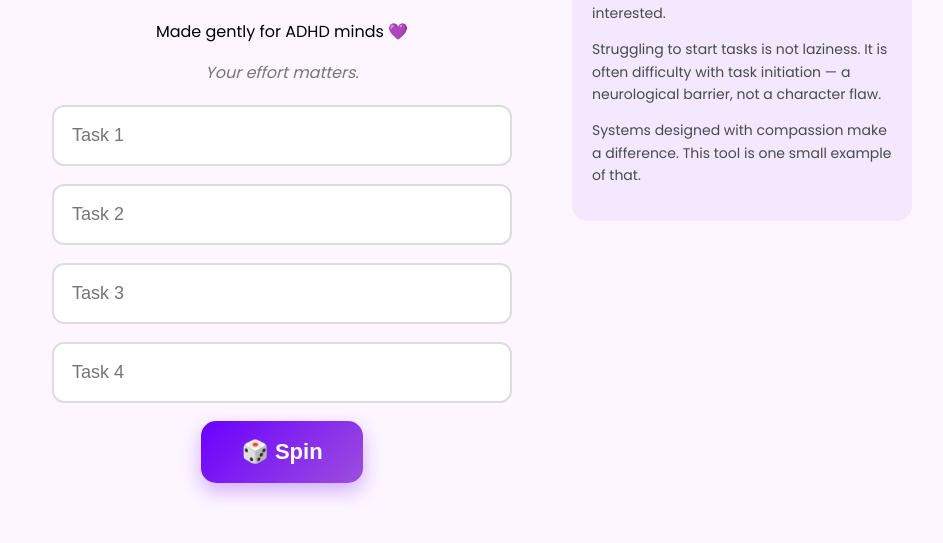
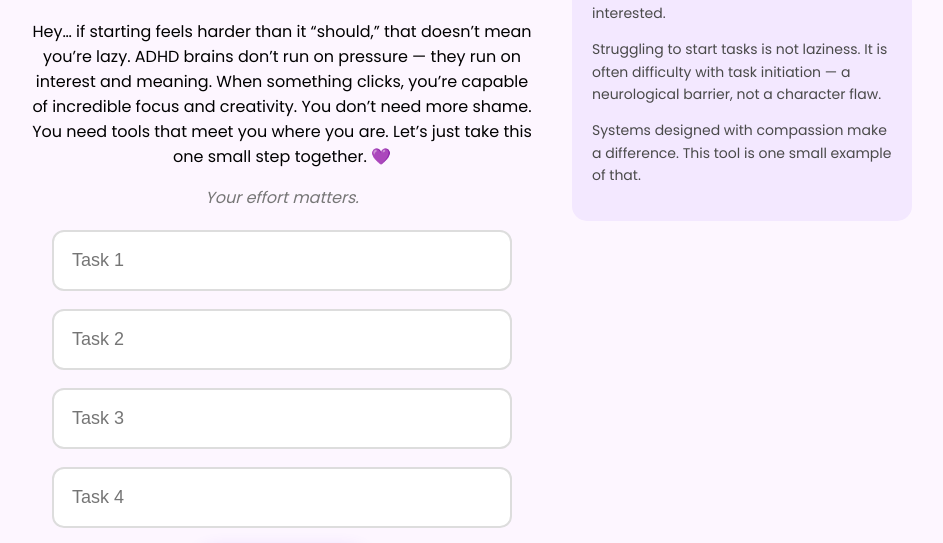
Before and after one commit to Leah-44/ADHD-brains, a plain HTML site: page adhd-task-roulette/index.html in a window 1280 px wide. Shown: the part 237-780 px from the top of the page, without its empty margins (168-1111 px from the left). Drawn offline with Linux system fonts and the light colour scheme.

Commit message:
Revise tagline for ADHD support
Updated the tagline to provide a supportive message for ADHD minds.

```diff
--- a/adhd-task-roulette/index.html
+++ b/adhd-task-roulette/index.html
@@ -13,7 +13,13 @@
     <!-- MAIN APP -->
     <div class="main">
       <h1>🎲 Blame it On Fate! 🎲</h1>
-      <p class="tagline">Made gently for ADHD minds 💜</p>
+      <p class="tagline">Hey… if starting feels harder than it “should,”
+        that doesn’t mean you’re lazy.
+         ADHD brains don’t run on pressure — they run on interest and meaning.
+         When something clicks, you’re capable of incredible focus and creativity.
+         You don’t need more shame. You need tools that meet you where you are.
+         Let’s just take this one small step together. 💜</p>
+      <p id="adhdQuote"</p>
       <p id="adhdQuote"></p>
 
       <div id="task-container">
```
